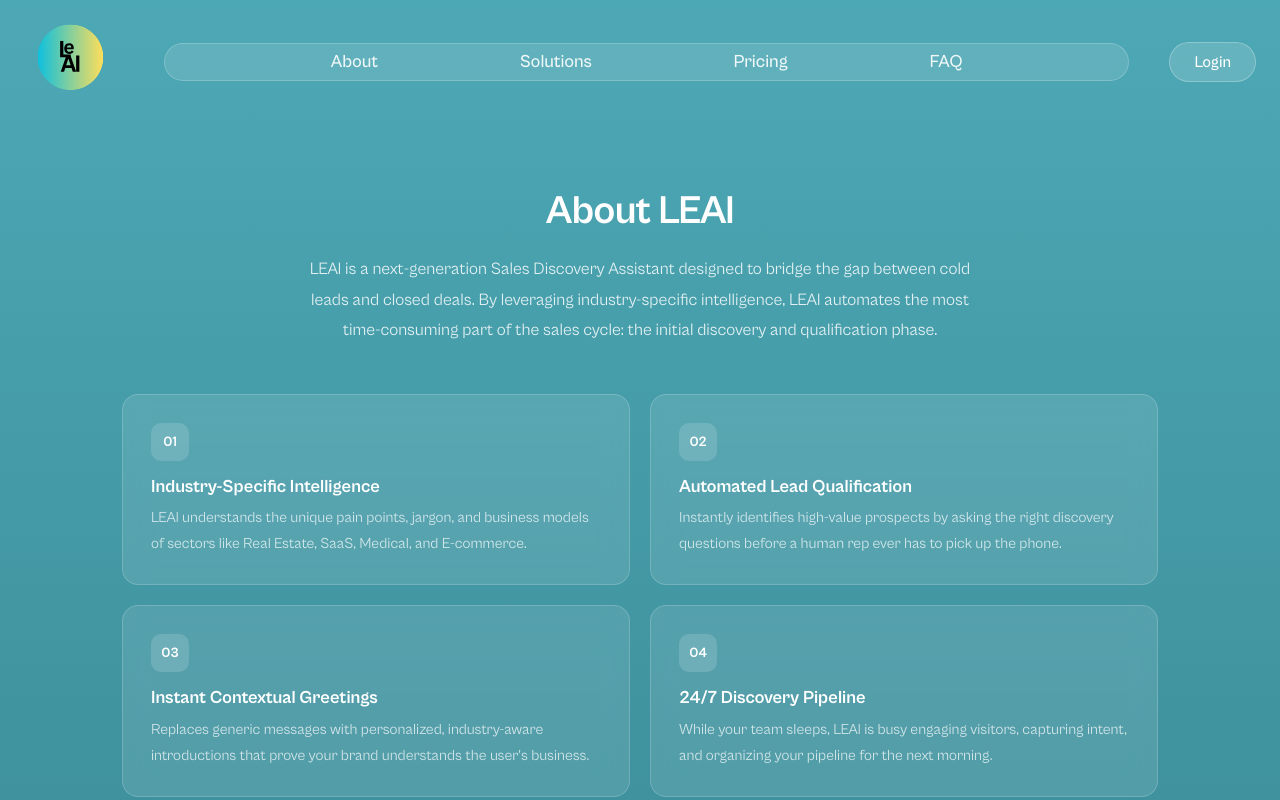
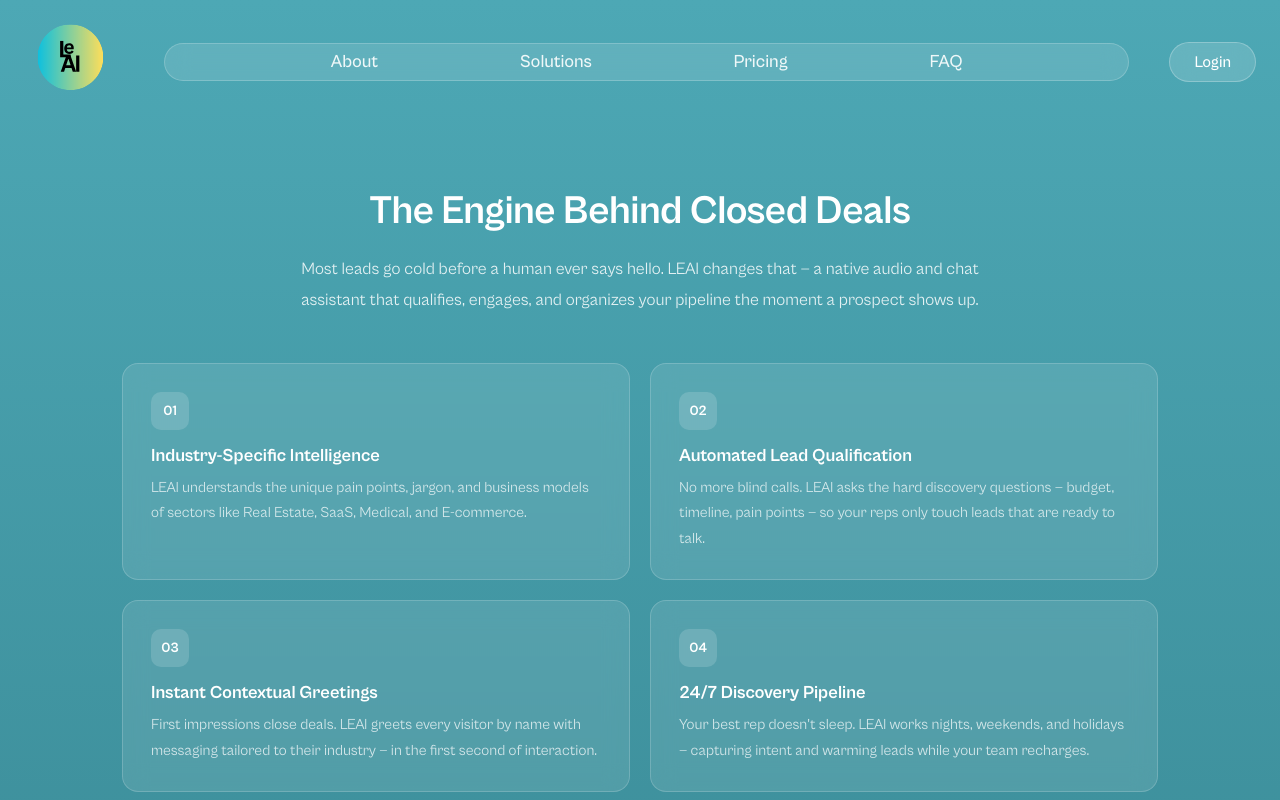
Before and after one commit to CodyHagberg/se_project_final, a React (Vite) app: page / in a window 1280 px wide. Shown: the top 800 px of the page. Built offline with nearby package versions, Linux system fonts and the light colour scheme.

Commit message:
About Section Copy

```diff
--- a/src/components/About/About.jsx
+++ b/src/components/About/About.jsx
@@ -9,17 +9,17 @@ const capabilities = [
   {
     title: "Automated Lead Qualification",
     description:
-      "Instantly identifies high-value prospects by asking the right discovery questions before a human rep ever has to pick up the phone.",
+      "No more blind calls. LEAI asks the hard discovery questions — budget, timeline, pain points — so your reps only touch leads that are ready to talk.",
   },
   {
     title: "Instant Contextual Greetings",
     description:
-      "Replaces generic messages with personalized, industry-aware introductions that prove your brand understands the user's business.",
+      "First impressions close deals. LEAI greets every visitor by name with messaging tailored to their industry — in the first second of interaction.",
   },
   {
     title: "24/7 Discovery Pipeline",
     description:
-      "While your team sleeps, LEAI is busy engaging visitors, capturing intent, and organizing your pipeline for the next morning.",
+      "Your best rep doesn't sleep. LEAI works nights, weekends, and holidays — capturing intent and warming leads while your team recharges.",
   },
 ];
 
@@ -27,12 +27,9 @@ function About() {
   return (
     <section id="about" className="about">
       <div className="aboutHero">
-        <h2 className="aboutTitle">About LEAI</h2>
+        <h2 className="aboutTitle">The Engine Behind Closed Deals</h2>
         <p className="aboutIntro">
-          LEAI is a next-generation Sales Discovery Assistant designed to bridge
-          the gap between cold leads and closed deals. By leveraging
-          industry-specific intelligence, LEAI automates the most time-consuming
-          part of the sales cycle: the initial discovery and qualification phase.
+        Most leads go cold before a human ever says hello. LEAI changes that — a native audio and chat assistant that qualifies, engages, and organizes your pipeline the moment a prospect shows up.
         </p>
       </div>
       <div className="aboutGrid">
```
